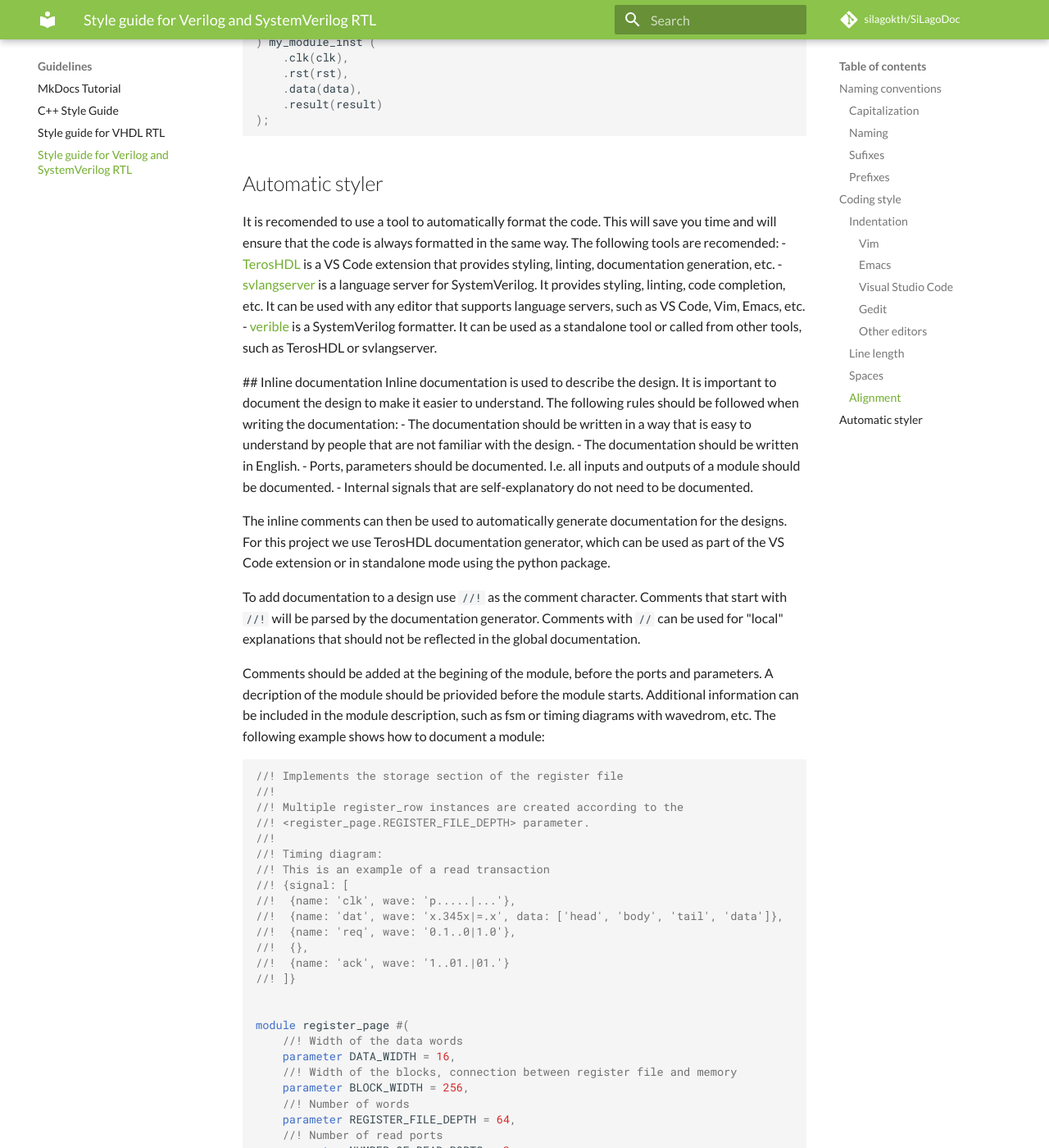
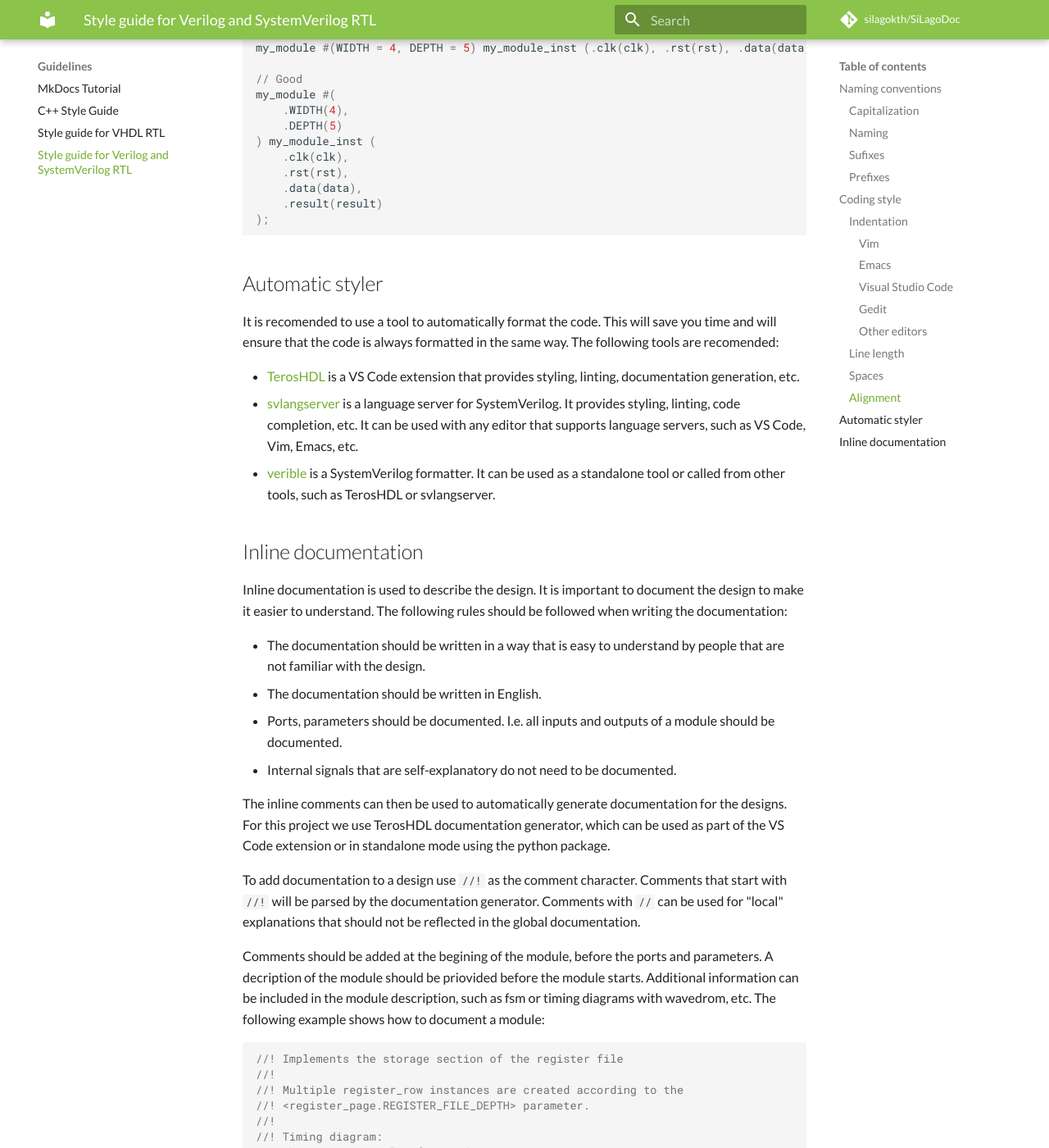
Before and after one commit to silagokth/SiLagoDoc, an MkDocs documentation site: the page built from docs/Guideline/Style-guide-Verilog.md, in a window 1280 px wide and 1400 px high, scrolled down 4833 px. Shown: the whole window at 82% size. Built offline with MkDocs 1.6.1 and Material for MkDocs 9.7.7, drawn with Linux system fonts in a browser that asks for light colours; comment, search, counter and statistics services are not loaded; some of the changed text lies outside the part shown.

Commit message:
fixed lists and image

````diff
--- a/docs/Guideline/Style-guide-Verilog.md
+++ b/docs/Guideline/Style-guide-Verilog.md
@@ -1,9 +1,11 @@
 # Style guide for Verilog and SystemVerilog RTL
 
 The coding guides are splited into three parts:
+
 - Naming conventions
 - Coding style
 - Inline documentation
+
 
 ## Naming conventions
 
@@ -176,16 +179,18 @@ my_module #(
 ```
 ## Automatic styler
 It is recomended to use a tool to automatically format the code. This will save you time and will ensure that the code is always formatted in the same way. The following tools are recomended:
- - [TerosHDL](https://terostechnology.github.io/terosHDLdoc/) is a VS Code extension that provides styling, linting, documentation generation, etc.
- - [svlangserver](https://github.com/imc-trading/svlangserver) is a language server for SystemVerilog. It provides styling, linting, code completion, etc. It can be used with any editor that supports language servers, such as VS Code, Vim, Emacs, etc.
- - [verible](https://github.com/chipsalliance/verible) is a SystemVerilog formatter. It can be used as a standalone tool or called from other tools, such as TerosHDL or svlangserver.
 
- ## Inline documentation
- Inline documentation is used to describe the design. It is important to document the design to make it easier to understand. The following rules should be followed when writing the documentation:
- - The documentation should be written in a way that is easy to understand by people that are not familiar with the design.
- - The documentation should be written in English.
- - Ports, parameters should be documented. I.e. all inputs and outputs of a module should be documented.
- - Internal signals that are self-explanatory do not need to be documented.
+- [TerosHDL](https://terostechnology.github.io/terosHDLdoc) is a VS Code extension that provides styling, linting, documentation generation, etc.
+- [svlangserver](https://github.com/imc-trading/svlangserver) is a language server for SystemVerilog. It provides styling, linting, code completion, etc. It can be used with any editor that supports language servers, such as VS Code, Vim, Emacs, etc.
+- [verible](https://github.com/chipsalliance/verible) is a SystemVerilog formatter. It can be used as a standalone tool or called from other tools, such as TerosHDL or svlangserver.
+
+## Inline documentation
+Inline documentation is used to describe the design. It is important to document the design to make it easier to understand. The following rules should be followed when writing the documentation:
+
+- The documentation should be written in a way that is easy to understand by people that are not familiar with the design.
+- The documentation should be written in English.
+- Ports, parameters should be documented. I.e. all inputs and outputs of a module should be documented.
+- Internal signals that are self-explanatory do not need to be documented.
 
 The inline comments can then be used to automatically generate documentation for the designs. For this project we use TerosHDL documentation generator, which can be used as part of the VS Code extension or in standalone mode using the python package.
 
@@ -272,4 +277,4 @@ endmodule;
 ```
 
 This code will generate the following documentation:
-![Documentation example](../../img/documentation_example.png)
+![Documentation example](../img/documentation_example.png)
````
Also changed, not shown: other parts of docs/Guideline/Style-guide-Verilog.md (+3 -2 lines), docs/img/documentation_example.png (renamed from img/documentation_example.png).
